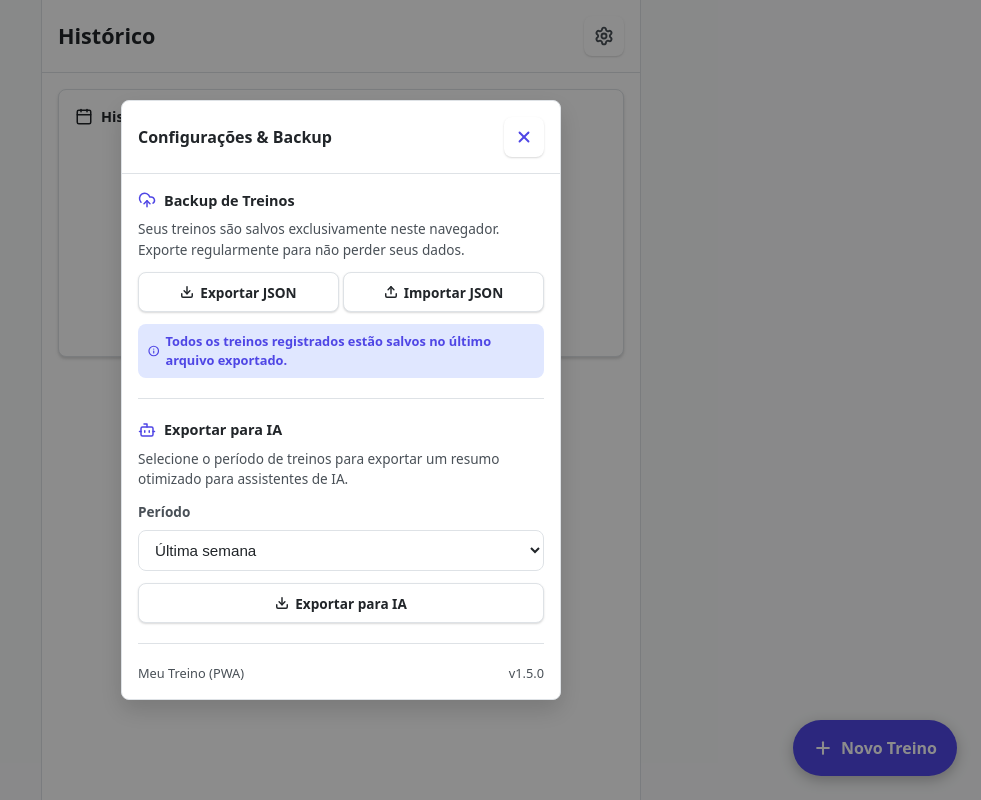
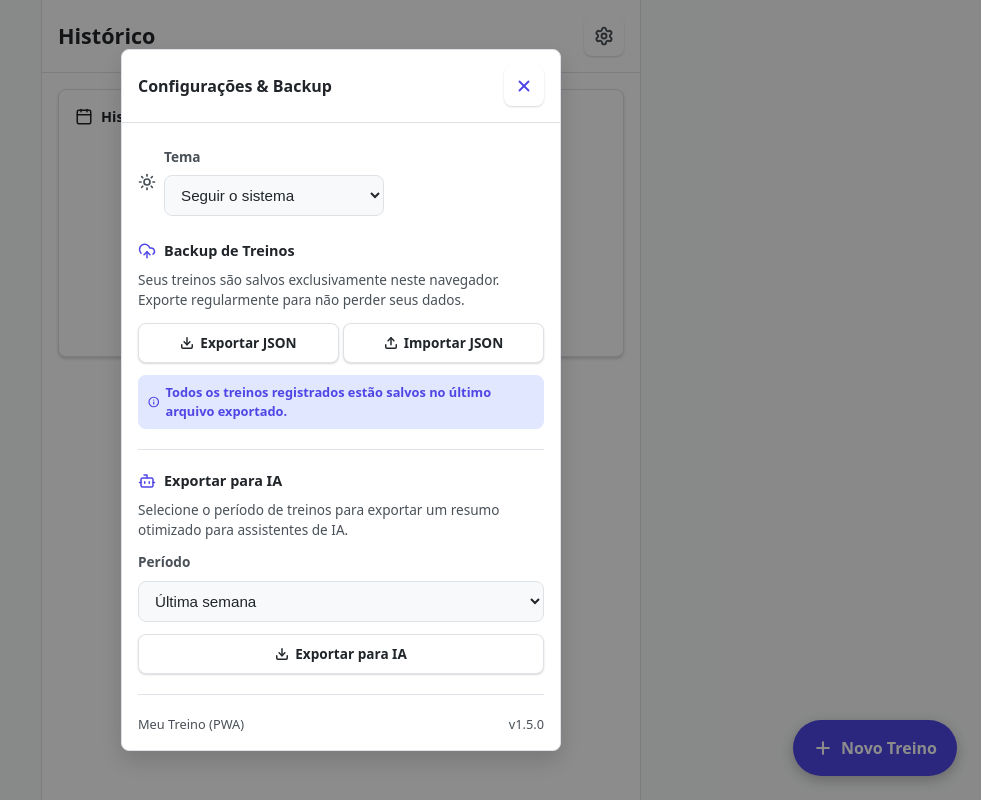
Before and after one commit to DeividSouSan/meu-treino, a React (Vite) app: page / in a window 1280 px wide. Both pictures are taken after a click on the button "Configurações e Backup". Shown: the whole page, without its empty margins (299-1280 px from the left). Built offline with nearby package versions, Linux system fonts and the light colour scheme.

Commit message:
feat(theme): adiciona suporte a modo escuro claro e sistema

```diff
--- a/src/components/ui/MtSelect.tsx
+++ b/src/components/ui/MtSelect.tsx
@@ -47,7 +47,7 @@ export function MtSelect({
           padding: '10px 12px',
           borderRadius: 'var(--border-radius-sm, 8px)',
           border: '1px solid var(--border-color)',
-          backgroundColor: 'var(--bg-secondary)',
+          backgroundColor: 'var(--bg-secondary, var(--card-background))',
           color: 'var(--text-primary)',
           fontSize: '0.95rem',
           outline: 'none',
--- a/src/hooks/index.ts
+++ b/src/hooks/index.ts
@@ -1,3 +1,4 @@
 export { useNavigation, NavigationProvider, NavigationContext } from './navigation';
 export { useSession, SessionProvider, SessionContext } from './session';
 export { useHistory, HistoryProvider, HistoryContext } from './history';
+export { useTheme, ThemeProvider, type Theme } from './theme';
--- /dev/null
+++ b/src/hooks/theme/ThemeContext.tsx
@@ -0,0 +1,11 @@
+import { createContext } from 'react';
+
+export type Theme = 'light' | 'dark' | 'system';
+
+export interface ThemeContextType {
+  theme: Theme;
+  resolvedTheme: 'light' | 'dark';
+  setTheme: (theme: Theme) => void;
+}
+
+export const ThemeContext = createContext<ThemeContextType | null>(null);
--- /dev/null
+++ b/src/hooks/theme/ThemeProvider.tsx
@@ -0,0 +1,89 @@
+import { useCallback, useContext, useEffect, useState, type ReactNode } from 'react';
+import { ThemeContext, type Theme, type ThemeContextType } from './ThemeContext';
+
+export type { Theme, ThemeContextType } from './ThemeContext';
+
+const THEME_STORAGE_KEY = 'meu_treino_theme';
+
+export interface ThemeProviderProps {
+  children: ReactNode;
+}
+
+/**
+ * Resolve o tema efetivo ('light' | 'dark') a partir do tema configurado,
+ * respeitando a preferência do sistema quando o tema é 'system'.
+ */
+function resolveTheme(theme: Theme): 'light' | 'dark' {
+  if (theme !== 'system') {
+    return theme;
+  }
+  if (typeof window === 'undefined' || !window.matchMedia) {
+    return 'light';
+  }
+  return window.matchMedia('(prefers-color-scheme: dark)').matches ? 'dark' : 'light';
+}
+
+/**
+ * Aplica o tema resolvido como atributo data-theme no elemento <html> e
+ * atualiza a meta tag theme-color do HTML para integração com PWA/navegador.
+ */
+function applyTheme(resolvedTheme: 'light' | 'dark'): void {
+  document.documentElement.setAttribute('data-theme', resolvedTheme);
+
+  const themeColorMeta = document.querySelector('meta[name="theme-color"]');
+  if (themeColorMeta) {
+    themeColorMeta.setAttribute('content', resolvedTheme === 'dark' ? '#1a1a1a' : '#ffffff');
+  }
+}
+
+export function ThemeProvider({ children }: ThemeProviderProps) {
+  const [theme, setThemeState] = useState<Theme>('system');
+
+  useEffect(() => {
+    const storedTheme = localStorage.getItem(THEME_STORAGE_KEY);
+    if (storedTheme === 'light' || storedTheme === 'dark' || storedTheme === 'system') {
+      setThemeState(storedTheme);
+    }
+  }, []);
+
+  const resolvedTheme = resolveTheme(theme);
+
+  useEffect(() => {
+    applyTheme(resolvedTheme);
+  }, [resolvedTheme]);
+
+  useEffect(() => {
+    if (theme !== 'system') {
+      return;
+    }
+
+    const mediaQuery = window.matchMedia('(prefers-color-scheme: dark)');
+    const handler = () => {
+      applyTheme(resolveTheme(theme));
+    };
+
+    mediaQuery.addEventListener('change', handler);
+    return () => mediaQuery.removeEventListener('change', handler);
+  }, [theme]);
+
+  const setTheme = useCallback((nextTheme: Theme) => {
+    setThemeState(nextTheme);
+    localStorage.setItem(THEME_STORAGE_KEY, nextTheme);
+  }, []);
+
+  const value: ThemeContextType = {
+    theme,
+    resolvedTheme,
+    setTheme,
+  };
+
+  return <ThemeContext.Provider value={value}>{children}</ThemeContext.Provider>;
+}
+
+export function useTheme() {
+  const context = useContext(ThemeContext);
+  if (!context) {
+    throw new Error('useTheme must be used within a ThemeProvider');
+  }
+  return context;
+}
--- /dev/null
+++ b/src/hooks/theme/index.ts
@@ -0,0 +1 @@
+export { ThemeProvider, useTheme, type Theme, type ThemeContextType } from './ThemeProvider';
--- a/src/index.css
+++ b/src/index.css
@@ -19,8 +19,28 @@
   --spacing-md: 16px;
   --spacing-lg: 24px;
 
+  --bg-secondary: #f8f9fa;
+
   --font-family:
     system-ui, -apple-system, BlinkMacSystemFont, 'Segoe UI', Roboto, Helvetica, Arial, sans-serif;
+}
+
+[data-theme='dark'] {
+  --background-color: #1a1a1a;
+  --card-background: #2d2d2d;
+  --text-primary: #f8f9fa;
+  --text-secondary: #adb5bd;
+  --text-light: #6c757d;
+  --border-color: #495057;
+  --accent-color: #818cf8;
+  --accent-light: #4338ca;
+  --danger-color: #ef4444;
+  --danger-light: #7f1d1d;
+  --success-color: #22c55e;
+  --success-light: #14532d;
+  --warning-color: #f97316;
+  --warning-light: #7c2d12;
+  --bg-secondary: #3d3d3d;
 }
 
 * {
--- a/src/views/HistoryView/HistoryView.tsx
+++ b/src/views/HistoryView/HistoryView.tsx
@@ -1,5 +1,6 @@
 import packageInfo from '../../../package.json';
 import { useHistoryView } from './useHistoryView';
+import { useTheme } from '../../hooks';
 import {
   BackupSection,
   ExportAISection,
@@ -15,8 +16,19 @@ import {
   MtConfirmDialog,
   MtButton,
   MtModal,
+  MtSelect,
 } from '../../components/ui';
-import { Calendar, Settings, Plus, Pencil, Download, Trash2 } from 'lucide-react';
+import {
+  Calendar,
+  Settings,
+  Plus,
+  Pencil,
+  Download,
+  Trash2,
+  Sun,
+  Moon,
+  Monitor,
+} from 'lucide-react';
 
 /**
  * HistoryView é a tela apresentacional do histórico de treinos.
@@ -50,6 +62,8 @@ export function HistoryView() {
     formatWorkoutDate,
     formatWorkoutDuration,
   } = useHistoryView();
+
+  const { theme, setTheme, resolvedTheme } = useTheme();
 
   return (
     <div>
@@ -109,6 +123,33 @@ export function HistoryView() {
           className="mt-modal-body"
           style={{ display: 'flex', flexDirection: 'column', gap: 'var(--spacing-md)' }}
         >
+          <div
+            style={{
+              display: 'flex',
+              alignItems: 'center',
+              gap: 'var(--spacing-sm)',
+              padding: 'var(--spacing-sm) 0',
+            }}
+          >
+            {resolvedTheme === 'dark' ? (
+              <Moon size={18} strokeWidth={2.25} />
+            ) : resolvedTheme === 'light' ? (
+              <Sun size={18} strokeWidth={2.25} />
+            ) : (
+              <Monitor size={18} strokeWidth={2.25} />
+            )}
+            <MtSelect
+              label="Tema"
+              value={theme}
+              onChange={(event) => setTheme(event.target.value as 'light' | 'dark' | 'system')}
+              options={[
+                { value: 'system', label: 'Seguir o sistema' },
+                { value: 'light', label: 'Claro' },
+                { value: 'dark', label: 'Escuro' },
+              ]}
+              style={{ flex: 1, maxWidth: '220px' }}
+            />
+          </div>
           <BackupSection
             asCard={false}
             onImportSuccess={handleImportSuccess}
```
Also changed, not shown: src/App.tsx (+9 -1 lines), 1 other file (tests, documents, lock files or other folders).
